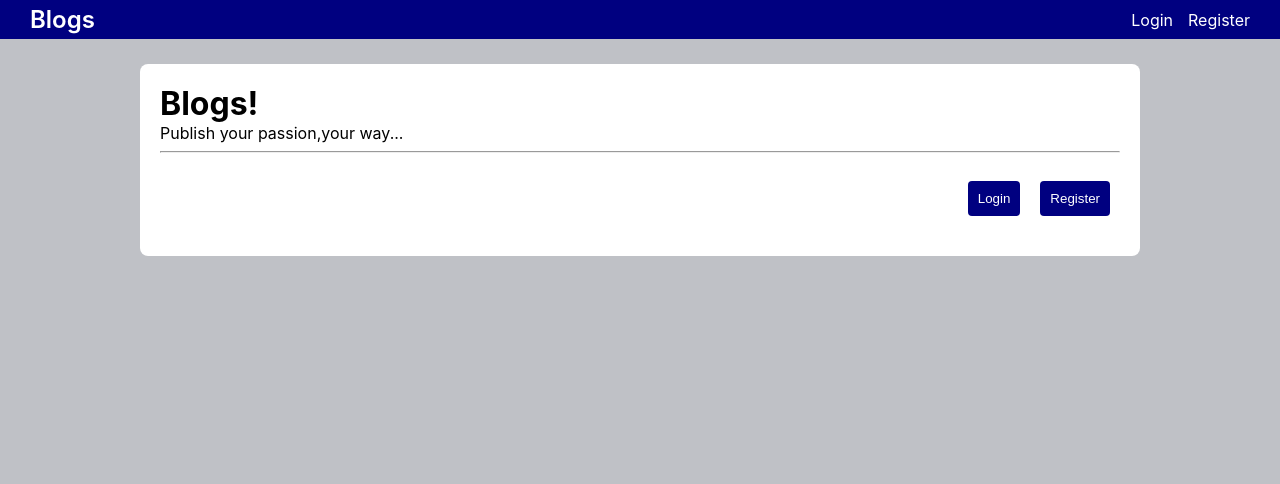
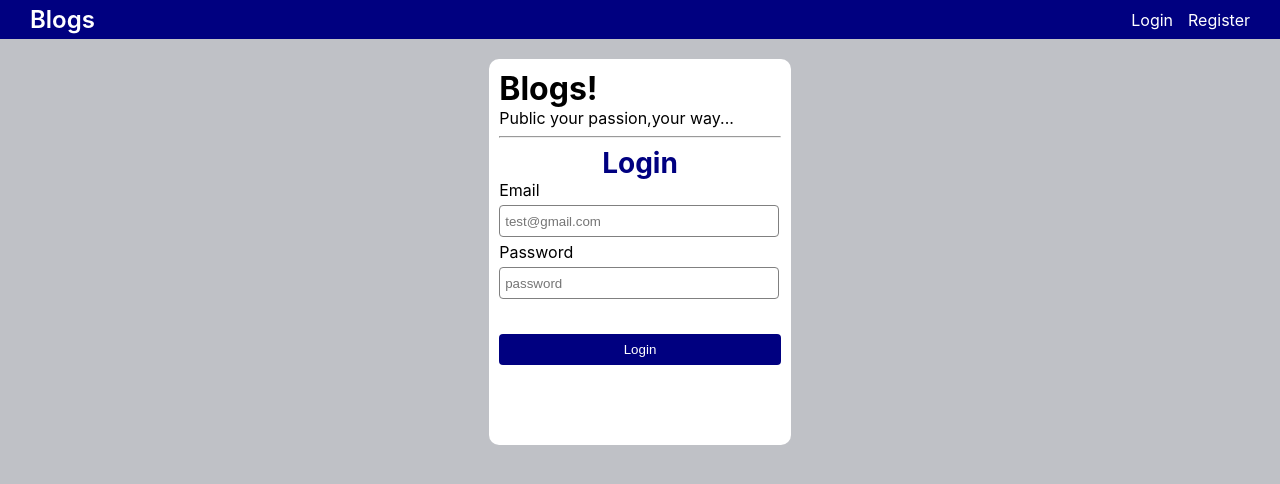
Before and after one commit to codadhyay-2025/gaurav-shravani-blogs-app, a React (Create React App) app: page / in a window 1280 px wide. Shown: the top 484 px of the page. Built offline with nearby package versions, Linux system fonts and the light colour scheme.

Commit message:
created login and register pages

```diff
--- a/src/App.css
+++ b/src/App.css
@@ -36,3 +36,30 @@
     transform: rotate(360deg);
   }
 }
+.blogsname{
+    font-size: 32px;
+    font-weight: 700;
+}
+.registername{
+  color: navy;
+  font-size: 28px;
+  font-weight: 700;
+  text-align: center;
+}
+.inputfielddata{
+  width: 95%;
+  height: 20px;
+  border-radius: 4px;
+  margin: 5px 0px;
+  padding: 5px;
+  border: 1px solid gray;
+}
+.registerbutton{
+  width: 100%;
+  background-color: navy;
+  color: white;
+  margin: 20px 0px;
+  border: none;
+  border-radius: 4px;
+  padding: 8px;
+}
--- a/src/App.js
+++ b/src/App.js
@@ -2,13 +2,16 @@ import logo from './logo.svg';
 import './App.css';
 import Dashboard from './Components/Dashboard/Dashboard';
 import Header from './Components/Header/Header';
+import Register from './Components/Register/Register';
+import Login from './Components/Login/Login';
 
 function App() {
   return (
     <div>
       <Header></Header>
-      <Dashboard></Dashboard>
-
+      {/* <Dashboard></Dashboard> */}
+      {/* <Register></Register> */}
+      <Login></Login>
     </div>
   );
 }
--- a/src/Components/Dashboard/Dashboard.css
+++ b/src/Components/Dashboard/Dashboard.css
@@ -11,10 +11,7 @@
 
 }
 
-.blogsname{
-    font-size: 32px;
-    font-weight: 700;
-}
+
 .actionbuttons{
     display: flex;
     justify-content: end;
--- /dev/null
+++ b/src/Components/Login/Login.css
@@ -0,0 +1,19 @@
+.loginsection{
+    background-color: white;
+    color: black;
+    border-radius: 10px;
+    width: 22%;
+    margin: auto;
+    padding: 10px;
+    margin-top: 20px;
+
+}
+.loginbutton{
+    width: 100%;
+  background-color: navy;
+  color: white;
+  margin: 30px 0px 70px 0px;
+  border: none;
+  border-radius: 4px;
+  padding: 8px;
+}
--- /dev/null
+++ b/src/Components/Login/Login.js
@@ -0,0 +1,19 @@
+import "./Login.css";
+function Login(){
+    return(
+        <div>
+            <div className="loginsection">
+                <div className="blogsname">Blogs!</div>
+                <div>Public your passion,your way...</div>
+                <hr />
+                <div className="registername">Login</div>
+                <label>Email</label><br />
+                <input type="email" placeholder="test@gmail.com"  className="inputfielddata" /><br />
+                <label>Password</label><br />
+                <input type="password" placeholder="password"  className="inputfielddata" /><br />
+                <button className="loginbutton">Login</button>
+            </div>
+
+        </div>
+    );
+}export default Login;
--- /dev/null
+++ b/src/Components/Register/Register.css
@@ -0,0 +1,9 @@
+.registersection{
+    background-color: white;
+    color: black;
+    border-radius: 10px;
+    width: 22%;
+    margin: auto;
+    padding: 10px;
+    margin-top: 20px;
+}
--- /dev/null
+++ b/src/Components/Register/Register.js
@@ -0,0 +1,20 @@
+import "./Register.css";
+function Register() {
+    return (
+        <div>
+            <div className="registersection">
+                <div className="blogsname">Blogs!</div>
+                <div>Public your passion,your way...</div>
+                <hr />
+                <div className="registername">Register</div>
+                <label>Name</label><br />
+                <input type="text" placeholder="Firstname Lastname"  className="inputfielddata"/><br />
+                <label>Email</label><br />
+                <input type="email" placeholder="test@gmail.com"  className="inputfielddata" /><br />
+                <label>Password</label><br />
+                <input type="password" placeholder="password"  className="inputfielddata" /><br />
+                <button className="registerbutton">Register</button>
+            </div>
+        </div>
+    );
+} export default Register;
```
